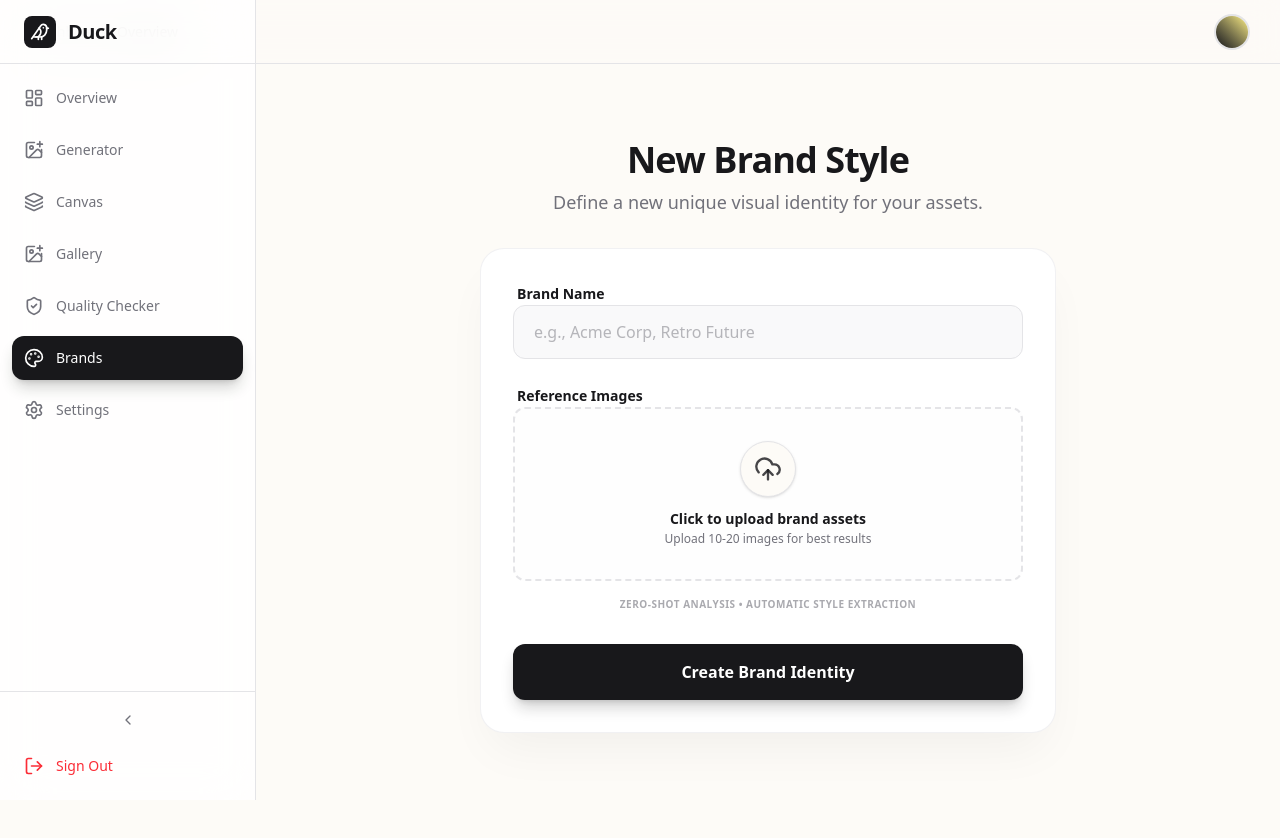
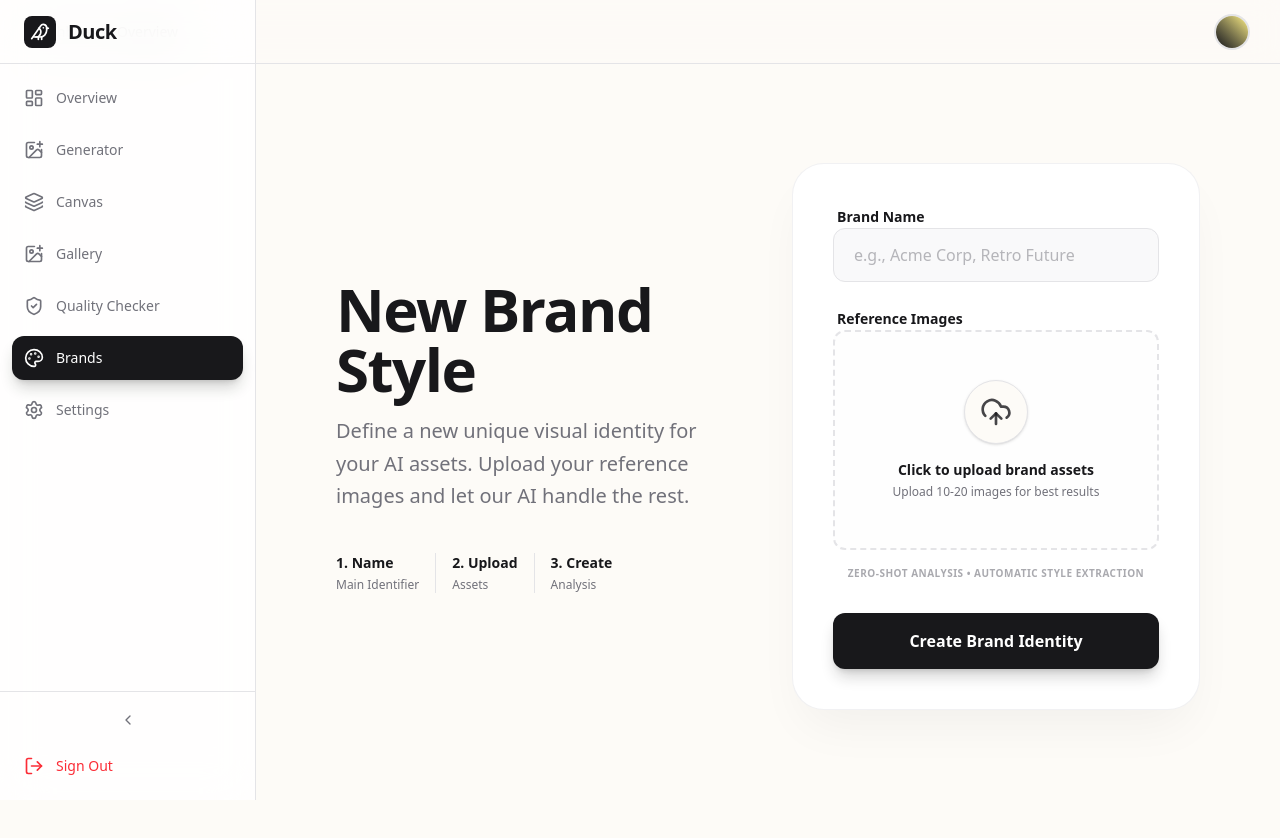
Before and after one commit to vk-jr/Duck, a Next.js app: page /dashboard/brand/create in a window 1280 px wide. Shown: the top 838 px of the page. Built offline with nearby package versions, Linux system fonts and the light colour scheme; a web font is replaced by a local one.

Commit message:
Generation update 3

```diff
--- a/src/app/dashboard/brand/create/page.tsx
+++ b/src/app/dashboard/brand/create/page.tsx
@@ -37,32 +37,53 @@ export default function CreateBrandPage() {
     const [state, formAction] = useActionState(createBrand, initialState)
 
     return (
-        <div className="h-[85vh] w-full flex flex-col items-center justify-center p-6">
-            <div className="w-full max-w-xl space-y-8">
-                <div className="space-y-2 text-center">
-                    <motion.h2
-                        initial={{ opacity: 0, y: 20 }}
-                        animate={{ opacity: 1, y: 0 }}
+        <div className="h-[85vh] w-full flex items-center justify-center p-6 md:p-12">
+            <div className="w-full max-w-6xl grid lg:grid-cols-2 gap-12 items-center">
+                {/* Left Side: Text Content */}
+                <div className="space-y-6 max-w-lg">
+                    <motion.div
+                        initial={{ opacity: 0, x: -20 }}
+                        animate={{ opacity: 1, x: 0 }}
                         transition={{ duration: 0.5 }}
-                        className="text-4xl font-extrabold text-foreground tracking-tight"
                     >
-                        New Brand Style
-                    </motion.h2>
-                    <motion.p
-                        initial={{ opacity: 0, y: 20 }}
-                        animate={{ opacity: 1, y: 0 }}
-                        transition={{ duration: 0.5, delay: 0.1 }}
-                        className="text-lg text-muted-foreground"
+                        <h2 className="text-5xl md:text-6xl font-extrabold text-foreground tracking-tight leading-none mb-4">
+                            New Brand<br />Style
+                        </h2>
+                        <p className="text-xl text-muted-foreground leading-relaxed">
+                            Define a new unique visual identity for your AI assets. Upload your reference images and let our AI handle the rest.
+                        </p>
+                    </motion.div>
+
+                    {/* Decorative Elements or Steps could go here */}
+                    <motion.div
+                        initial={{ opacity: 0 }}
+                        animate={{ opacity: 1 }}
+                        transition={{ delay: 0.3, duration: 0.5 }}
+                        className="flex gap-4 pt-4"
                     >
-                        Define a new unique visual identity for your assets.
-                    </motion.p>
+                        <div className="flex flex-col gap-1">
+                            <span className="text-sm font-bold text-foreground">1. Name</span>
+                            <span className="text-xs text-muted-foreground">Main Identifier</span>
+                        </div>
+                        <div className="w-px h-10 bg-border" />
+                        <div className="flex flex-col gap-1">
+                            <span className="text-sm font-bold text-foreground">2. Upload</span>
+                            <span className="text-xs text-muted-foreground">Assets</span>
+                        </div>
+                        <div className="w-px h-10 bg-border" />
+                        <div className="flex flex-col gap-1">
+                            <span className="text-sm font-bold text-foreground">3. Create</span>
+                            <span className="text-xs text-muted-foreground">Analysis</span>
+                        </div>
+                    </motion.div>
                 </div>
 
+                {/* Right Side: Form Card */}
                 <motion.div
-                    initial={{ opacity: 0, scale: 0.95 }}
-                    animate={{ opacity: 1, scale: 1 }}
+                    initial={{ opacity: 0, scale: 0.95, x: 20 }}
+                    animate={{ opacity: 1, scale: 1, x: 0 }}
                     transition={{ duration: 0.5, delay: 0.2 }}
-                    className="bg-card border border-border/50 p-8 rounded-3xl shadow-2xl shadow-black/5"
+                    className="bg-card border border-border/50 p-8 md:p-10 rounded-[2rem] shadow-2xl shadow-black/5"
                 >
                     <form action={formAction} className="space-y-6">
                         <div className="space-y-2">
@@ -78,11 +99,11 @@ export default function CreateBrandPage() {
 
                         <div className="space-y-2">
                             <label className="text-sm font-bold text-foreground ml-1">Reference Images</label>
-                            <div className="relative border-2 border-dashed border-border rounded-xl p-8 flex flex-col items-center justify-center gap-3 hover:bg-secondary/30 hover:border-primary/50 transition-all cursor-pointer group bg-secondary/10">
-                                <div className="w-14 h-14 bg-background rounded-full flex items-center justify-center shadow-sm border border-border group-hover:scale-110 group-hover:shadow-md transition-all">
-                                    <UploadCloud className="w-7 h-7 text-primary/80" />
+                            <div className="relative border-2 border-dashed border-border rounded-xl p-8 md:p-12 flex flex-col items-center justify-center gap-4 hover:bg-secondary/30 hover:border-primary/50 transition-all cursor-pointer group bg-secondary/10">
+                                <div className="w-16 h-16 bg-background rounded-full flex items-center justify-center shadow-sm border border-border group-hover:scale-110 group-hover:shadow-md transition-all">
+                                    <UploadCloud className="w-8 h-8 text-primary/80" />
                                 </div>
-                                <div className="text-center space-y-0.5">
+                                <div className="text-center space-y-1">
                                     <p className="font-semibold text-foreground text-sm">Click to upload brand assets</p>
                                     <p className="text-xs text-muted-foreground">Upload 10-20 images for best results</p>
                                 </div>
```
